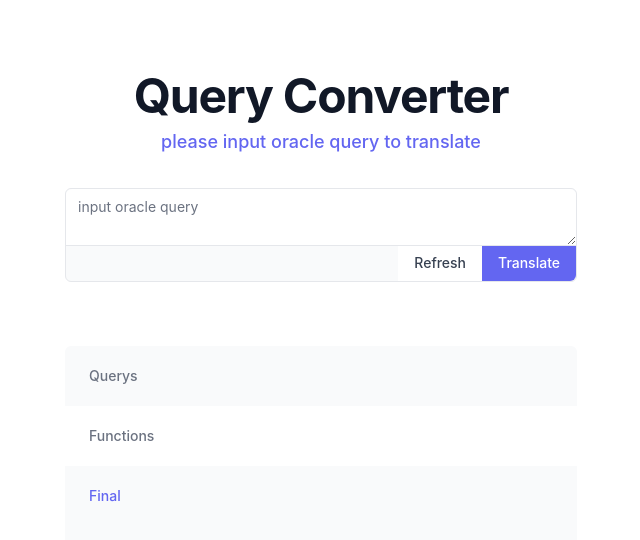
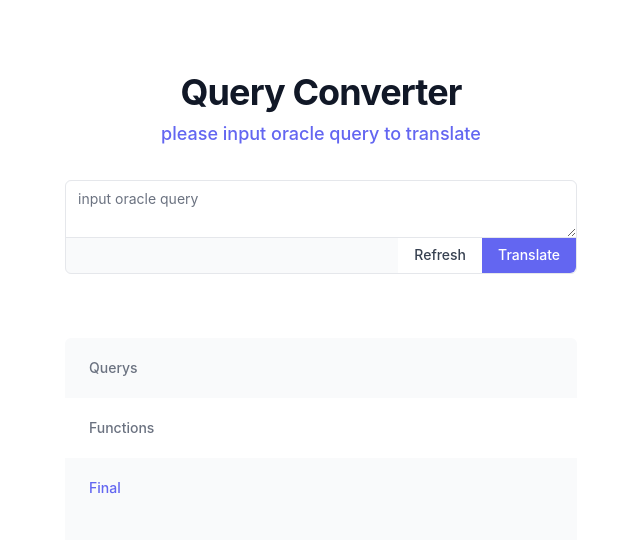
Before and after one commit to arty0928/Oracle-Postgresql-, a React (Create React App) app: page / in a window 1280 px wide. Shown: the top 540 px of the page, without its empty margins (319-959 px from the left). Built offline with nearby package versions, Linux system fonts and the light colour scheme.

Commit message:
font size

```diff
--- a/src/App.js
+++ b/src/App.js
@@ -84,7 +84,7 @@ function App() {
         <div className="w-full max-w-lg space-y-8">
           <div>
             {/* <img className="mx-auto h-12 w-auto" src="https://tailwindui.com/img/logos/mark.svg?color=indigo&shade=600" alt="Your Company"> */}
-            <h2 className="mt-6 text-center text-5xl font-bold tracking-tight text-gray-900">
+            <h2 className="mt-6 text-center text-4xl font-bold tracking-tight text-gray-900">
               Query Converter
             </h2>
             <div className="mt-2 text-center text-sm text-gray-600">
```
